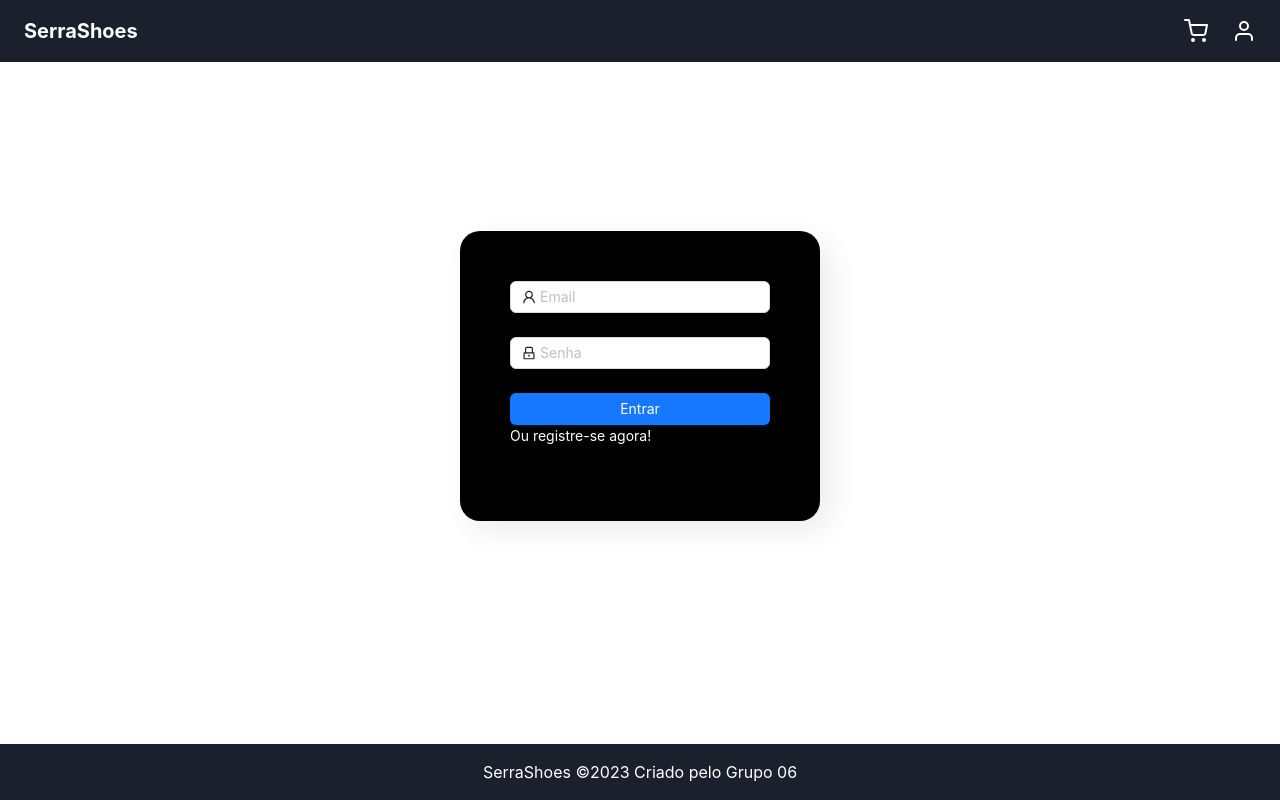
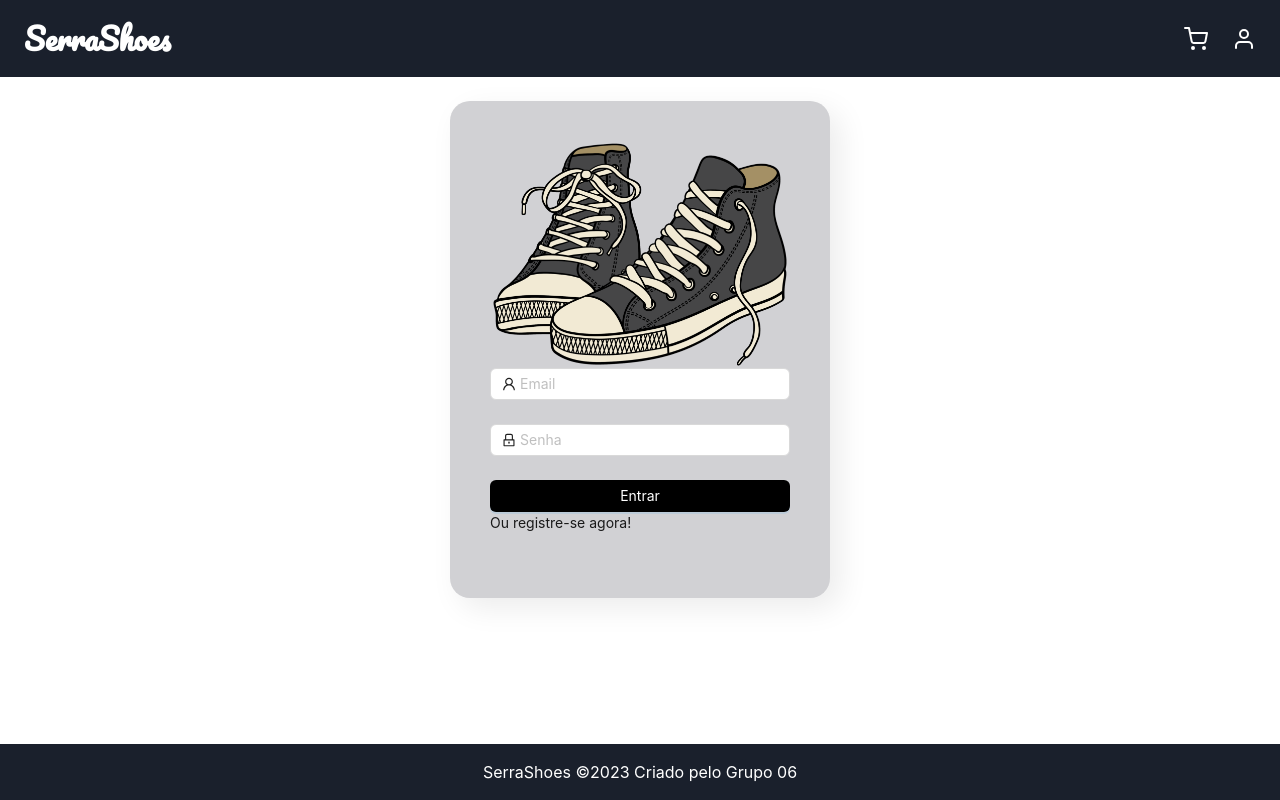
Before and after one commit to Viniz17/ecommerce, a React (Vite) app: page /login in a window 1280 px wide. Built offline with nearby package versions, Linux system fonts and the light colour scheme.

Commit message:
Nome do usuario e logo atualizados

```diff
--- a/src/components/MainLayout.jsx
+++ b/src/components/MainLayout.jsx
@@ -3,6 +3,7 @@ import { Box, Flex, Button } from "@chakra-ui/react";
 import { Link, useLocation, useNavigate } from "react-router-dom";
 import { FiShoppingCart, FiUser } from "react-icons/fi";
 import { FaSignOutAlt } from "react-icons/fa";
+import "./MainLayout.css";
 
 // eslint-disable-next-line react/prop-types
 const MainLayout = ({ children }) => {
@@ -11,7 +12,8 @@ const MainLayout = ({ children }) => {
   const [cartItemCount, setCartItemCount] = useState(0);
   const navigate = useNavigate();
   const userId = localStorage.getItem("userId");
-  const isUserLoggedIn = !!userId; // Verifica se o userId está presente
+  const userName = localStorage.getItem("userName"); // Obtém o nome do localStorage
+  const isUserLoggedIn = !!userId;
 
   useEffect(() => {
     const cart = JSON.parse(localStorage.getItem("carrinho")) || [];
@@ -59,21 +61,24 @@ const MainLayout = ({ children }) => {
                 </Link>
               </Flex>
             )}
-            {isUserLoggedIn && ( // Verifica se o usuário está logado
+            {isUserLoggedIn && (
               <Link to="/perfil">
                 <Box display="flex" alignItems="center">
                   <FiUser size={24} />
+                  <Box ml={2} className="userName">
+                    {userName}
+                  </Box>
                 </Box>
               </Link>
             )}
-            {!isUserLoggedIn && ( // Verifica se o usuário está logado
+            {!isUserLoggedIn && (
               <Link to="/login">
                 <Box display="flex" alignItems="center">
                   <FiUser size={24} />
                 </Box>
               </Link>
             )}
-            {isUserLoggedIn && ( // Verifica se a página é a de perfil e o usuário está logado
+            {isUserLoggedIn && (
               <Box display="flex" alignItems="center" ml={4}>
                 <Button
                   colorScheme="white"
--- a/src/pages/Cadastro/Cadastro.css
+++ b/src/pages/Cadastro/Cadastro.css
@@ -1,16 +1,36 @@
+.logo {
+  /* margin: 0 auto; */
+  width: 30%;
+  height: auto;
+}
 .formularioca {
   position: relative;
 }
 .formularioCadastro {
+  /* display: flex; */
+  /* align-items: center; */
   position: absolute;
-  top: 50%;
+  top: 30%;
   left: 50%;
-  transform: translate(-50%, 40%);
+  transform: translate(-30%, -20%);
   max-width: 100%;
-  background-color: 000;
-  font-style: #fff;
+  background-color: #d1d1d4;
   border-radius: 20px;
   border-color: black;
-  padding: 50px 50px;
-  box-shadow: 10px 10px 30px rgba(0,  0,  0,  0.10);
+  padding: 40px 40px;
+  box-shadow: 10px 10px 30px rgba(0, 0, 0, 0.2);
 }
+
+.botaocadastro {
+  background-color: black;
+  color: white;
+}
+
+/* .botaovoltar {
+  background-color: black;
+  color: white;
+}
+
+.botaovoltar:hover {
+  background-color: red;
+} */
--- a/src/pages/Cadastro/Cadastro.jsx
+++ b/src/pages/Cadastro/Cadastro.jsx
@@ -4,7 +4,7 @@ import "react-toastify/dist/ReactToastify.css";
 import axios from "axios";
 import { ToastContainer, toast } from "react-toastify";
 import { useNavigate } from "react-router-dom";
-import "../Cadastro/Cadastro.css";
+import "./Cadastro.css";
 import MainLayout from "../../components/MainLayout";
 
 const formItemLayout = {
@@ -78,6 +78,7 @@ const Cadastro = () => {
   return (
     <MainLayout>
       <div className="formularioca">
+        <img className="logo" src="./nomefacil.png" alt="logo" />
         <div className="formularioCadastro">
           <Form
             {...formItemLayout}
@@ -158,12 +159,17 @@ const Cadastro = () => {
             </Form.Item>
 
             <Form.Item {...tailFormItemLayout}>
-              <Button type="primary" htmlType="submit" onClick={handleLogin}>
+              <Button
+                className="botaocadastro"
+                type="primary"
+                htmlType="submit"
+                onClick={handleLogin}
+              >
                 Cadastrar
               </Button>
             </Form.Item>
 
-            <ToastContainer />
+            <ToastContainer position="top-right" />
           </Form>
         </div>
       </div>
--- a/src/pages/Login/Login.css
+++ b/src/pages/Login/Login.css
@@ -6,22 +6,17 @@
   position: absolute;
   top: 50%;
   left: 50%;
-  transform: translate(-50%, 50%);
+  transform: translate(-50%, 0);
   max-width: 100%;
-  background-color: #000;
+  background-color: #d1d1d4;
   border-radius: 20px;
-  padding: 50px 50px;
+  padding: 40px 40px;
   box-shadow: 10px 10px 30px rgba(0, 0, 0, 0.08);
 }
 
-.site-form-item-icon {
-  background: "#fff";
-  color: "#000";
-  background: "#fff";
-   color: "#000"
-}
 .login-form {
   max-width: 300px;
+  color: black;
 }
 .login-form-forgot {
   float: right;
@@ -31,6 +26,9 @@
 }
 .login-form-button {
   width: 100%;
-  background: "#fff";
-  color: "#000";
+  background-color: black;
 }
+.login-form-button:hover {
+  width: 100%;
+  background-color: black;
+}
--- a/src/pages/Login/Login.jsx
+++ b/src/pages/Login/Login.jsx
@@ -1,6 +1,6 @@
 import { LockOutlined, UserOutlined } from "@ant-design/icons";
 import { Button, Form, Input } from "antd";
-import "./login.css";
+import "./Login.css";
 import "../Cadastro/Cadastro.jsx";
 import axios from "axios";
 import { useNavigate } from "react-router-dom";
@@ -49,6 +49,8 @@ const Login = () => {
             }}
             onFinish={onFinish}
           >
+            <div style={{ display: "flex", alignItems: "center" }} />
+            <img src="/allstar.png" alt="Logo" style={{ marginRight: "10px" }} />
             <Form.Item
               name="username"
               rules={[
@@ -83,15 +85,7 @@ const Login = () => {
               <Button type="primary" htmlType="submit" className="login-form-button">
                 Entrar
               </Button>
-              <span style={{ color: "#fff" }}>Ou </span>
-              <a
-                href="/cadastro"
-                style={{
-                  color: "#fff",
-                }}
-              >
-                registre-se agora!
-              </a>
+              Ou <a href="/cadastro">registre-se agora!</a>
             </Form.Item>
           </Form>
         </div>
```
Also changed, not shown: public/allstar.png (added), public/nomefacil.png (added).
